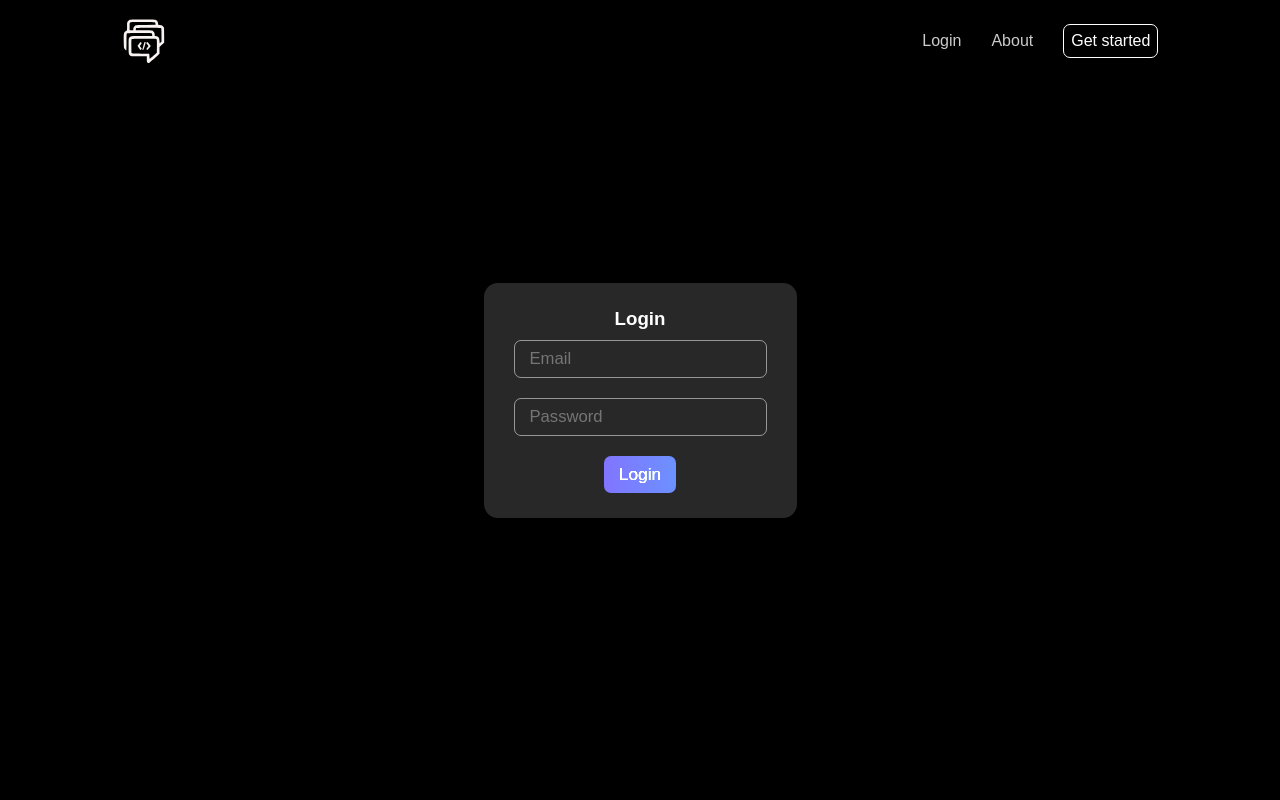
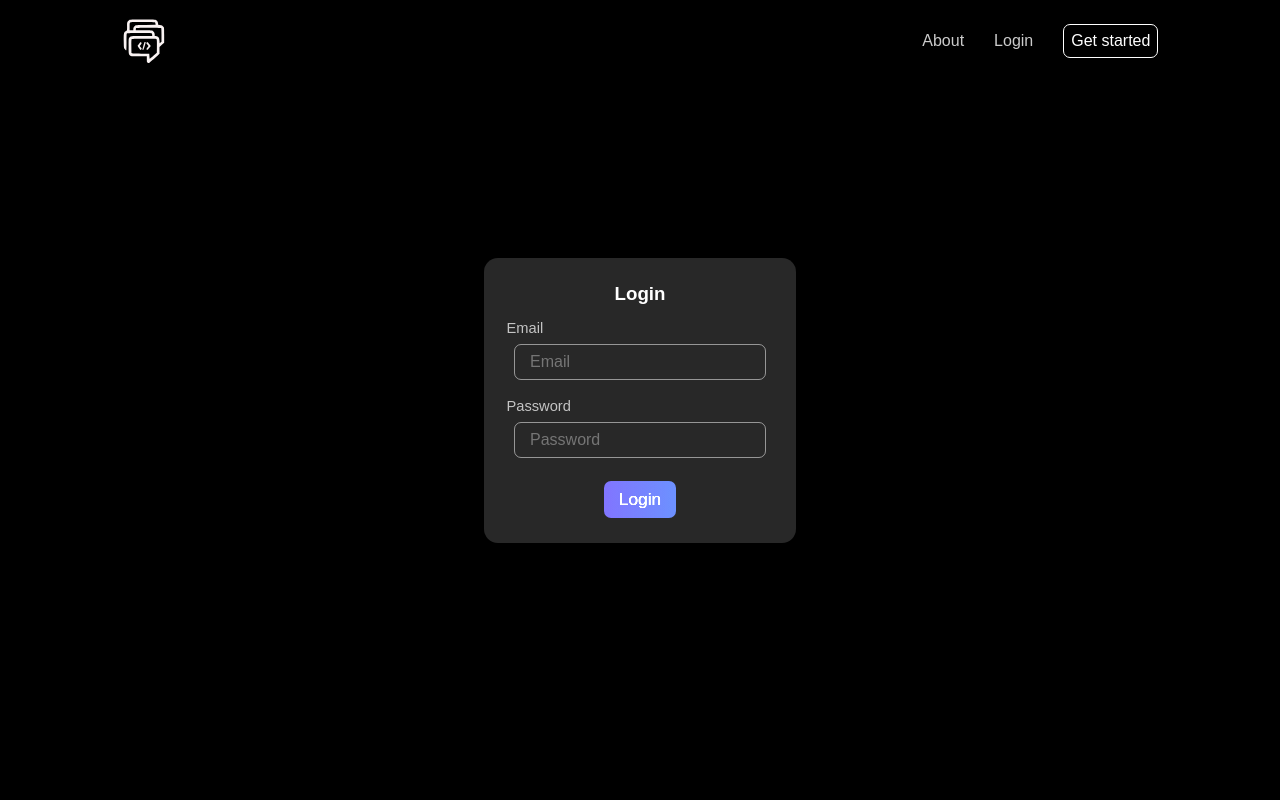
Before and after one commit to Honzoraptor31415/CodeConnect, a SvelteKit app: page /login in a window 1280 px wide. Shown: the top 800 px of the page. Built offline with nearby package versions, Linux system fonts and the light colour scheme.

Commit message:
Made more styles for login and register pages

```diff
--- a/src/lib/Nav.svelte
+++ b/src/lib/Nav.svelte
@@ -27,8 +27,8 @@
         />
       </a>
       <div class="menu">
+        <a href="/#about" class="menu-link">About</a>
         <a href="/login" class="menu-link">Login</a>
-        <a href="/#about" class="menu-link">About</a>
         <a href="/signup" class="menu-btn">Get started</a>
       </div>
     </div>
--- a/src/routes/login/+page.svelte
+++ b/src/routes/login/+page.svelte
@@ -12,6 +12,7 @@
       },
       false,
     );
+    document.title = "Login";
   }
 </script>
 
@@ -19,7 +20,9 @@
   <Nav />
   <div class="login-form">
     <h3>Login</h3>
+    <label for="email-input">Email</label>
     <input type="text" id="email-input" placeholder="Email" />
+    <label for="password-input">Password</label>
     <input type="password" id="password-input" placeholder="Password" />
     <button class="login-btn" id="login-submit">Login</button>
   </div>
--- a/src/routes/styles.css
+++ b/src/routes/styles.css
@@ -24,6 +24,7 @@ html {
 body {
 	min-height: 100vh;
 	background-color: var(--mainBG);
+	overflow-x: hidden;
 }
 
 header {
@@ -359,17 +360,19 @@ footer>*:not(a) {
 	background: rgb(40, 40, 40);
 	box-shadow: 0 0 7px rgba(0, 0, 0, 0.469);
 	z-index: 3;
+	max-width: 252px;
 }
 
 .login-form>input {
 	background: transparent;
 	border: 1px rgba(255, 255, 255, 0.514) solid;
 	padding: 8px 15px;
-	font-size: 12.5pt;
+	font-size: 12pt;
 	border-radius: 7px;
 	transition: .3s;
 	outline: none;
-	margin-block: 10px;
+	margin-block: 3px;
+	min-width: 220px;
 }
 
 .login-form>input:hover {
@@ -390,14 +393,11 @@ footer>*:not(a) {
 	transition: .3s;
 	border-radius: 7px;
 	background-size: 300px;
-	margin-top: 10px;
+	margin-top: 20px;
 }
 
 .login-form>button:hover {
 	background-position-x: 100px;
-	color: rgb(40, 40, 40);
-	font-weight: bold;
-	filter: none;
 }
 
 .form-header {
@@ -405,3 +405,45 @@ footer>*:not(a) {
 	justify-content: space-evenly;
 	align-items: center;
 }
+
+.login-form>label {
+	text-align: left;
+	width: 100%;
+	font-size: 11pt;
+	margin-top: 10px;
+	padding: 5px;
+	border-radius: 5px;
+	margin-left: -15px;
+	color: rgba(255, 255, 255, 0.726);
+	word-wrap: break-word;
+}
+
+.form-info {
+	color: rgba(255, 255, 255, 0.582);
+	font-size: 9pt;
+	font-style: italic;
+}
+
+.form-error {
+	color: red !important;
+	background: rgba(255, 0, 0, 0.264);
+}
+
+.about-text,
+#about {
+	animation: scroll-animation cubic-bezier(1, 0.37, 0.58, 1) both;
+	animation-timeline: view();
+	animation-range: entry 20% cover 30%
+}
+
+@keyframes scroll-animation {
+	from {
+		transform: translateX(-20vw) scale(0.8) skewX(9deg);
+		opacity: 0;
+	}
+
+	to {
+		transform: translateX(0) scale(1) skewX(0deg);
+		opacity: 1;
+	}
+}
```
Also changed, not shown: src/routes/new/+page.svelte (+14 -0 lines), src/routes/signup/+page.svelte (+7 -0 lines).
